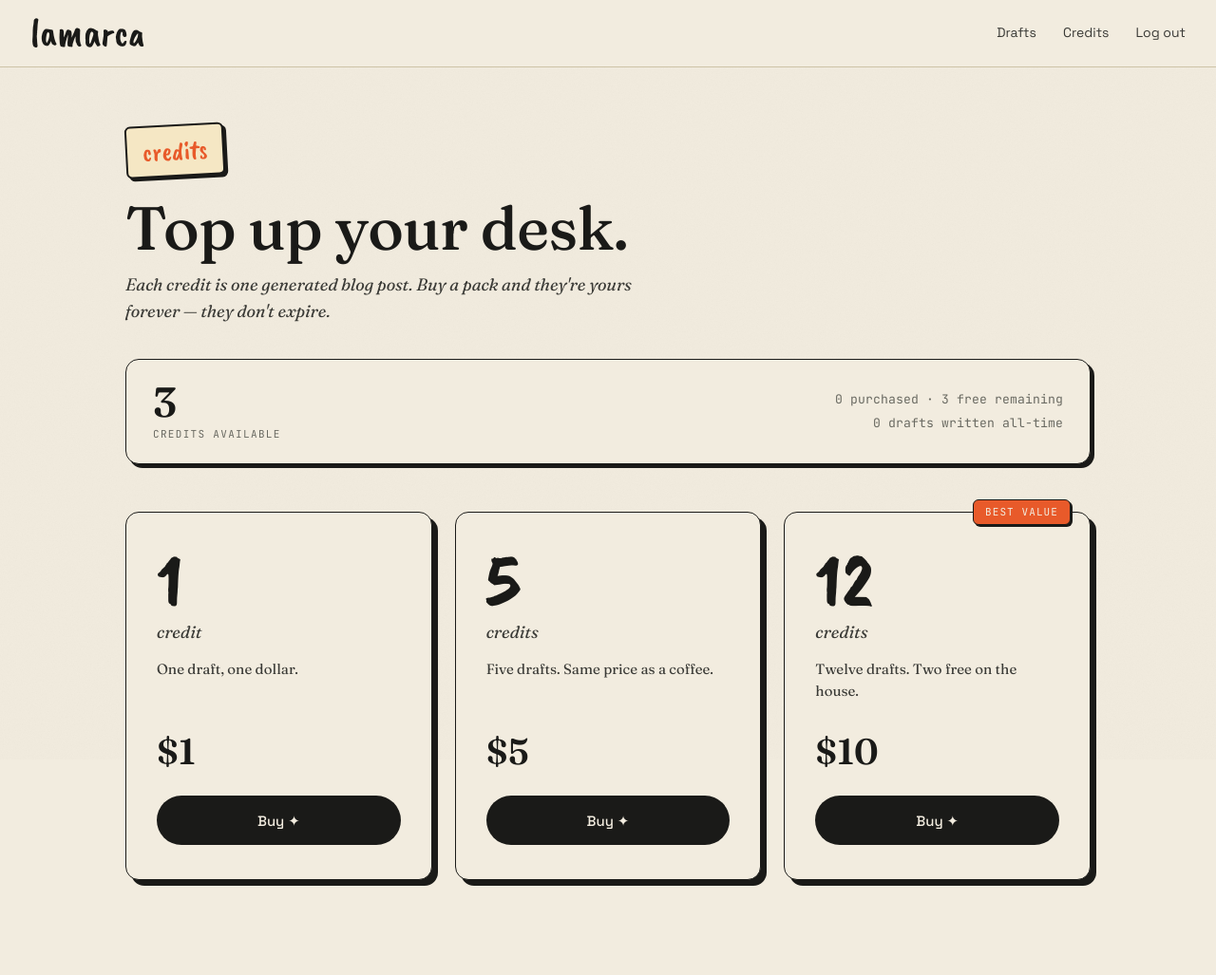
After one commit to lama9811/Lamarca, a Django app: page /billing/ in a window 1280 px wide. The commit adds this page. Shown: the whole page at 95% size. Run offline with Django 5.2, Linux system fonts and the light colour scheme; the visitor is signed in with stand-in values (Sample User, id 1); data comes from the database, SQL or seed files in the repository.

Commit message:
Add Stripe credit-pack billing
Users get 3 free generations, then must buy credits. Three packs in
Stripe Test Mode: 1 credit/$1, 5 credits/$5, 12 credits/$10.

New code:
- core/models.py: Profile (OneToOne with User) tracks credit_balance,
  free_used, lifetime stats, stripe_customer_id. Auto-created via
  post_save signal so existing users get profiles on next save.
- core/services/stripe_service.py: thin wrapper for Checkout Session
  creation and webhook signature verification.
- core/views/billing.py:
    GET  /billing/         - shows balance + three pack cards
    POST /billing/buy/     - creates Checkout Session, returns redirect URL
    GET  /billing/success/ - post-payment thank-you page
    POST /webhooks/stripe/ - verifies signature, grants credits on
                             checkout.session.completed
- core/templates/billing.html, billing_success.html — editorial design
  matching the rest of the site.

Wiring:
- core/views/api.py generate_blog now returns 402 + out_of_credits=True
  when total_remaining is 0, decrements 1 credit (free first, then
  paid) inside an atomic block after a successful generation, and
  returns the new remaining count for the dashboard to update live.
- core/views/pages.py dashboard now passes profile to the template.
- core/templates/dashboard.html shows a "N credits left · Top up →"
  pill above the input form, plus a credit-aware error message when
  a generation fails with 402.
- theme/templates/base.html nav: replaces "Voices/Pricing" with a
  single "Credits" link for authenticated users.

Settings:
- STRIPE_SECRET_KEY, STRIPE_PUBLISHABLE_KEY, STRIPE_WEBHOOK_SECRET
- STRIPE_PRICE_1_CREDIT, STRIPE_PRICE_5_CREDITS, STRIPE_PRICE_12_CREDITS
- STRIPE_CREDIT_PACKS list (the source of truth for pack display +
  webhook price→credits lookup).
- FREE_GENERATIONS = 3

Migration 0003_profile creates the new table. The webhook is csrf
exempt (Stripe can't send Django's CSRF cookie) and verifies the
signature using STRIPE_WEBHOOK_SECRET to ensure only Stripe can grant
credits.

Co-Authored-By: Claude Opus 4.7 (1M context) <noreply@anthropic.com>

```diff
--- /dev/null
+++ b/core/templates/billing.html
@@ -0,0 +1,217 @@
+{% extends "base.html" %}
+
+{% block title %}Billing — Lamarca{% endblock %}
+
+{% block extra_css %}
+.bill{
+  max-width: 1080px;
+  margin: 0 auto;
+  padding: 60px 32px 100px;
+}
+.bill-stamp{
+  font-size: 28px;
+  color: var(--accent-2);
+  transform: rotate(-3deg);
+  display: inline-block;
+  background: var(--cream);
+  padding: 4px 16px;
+  border: 2px solid var(--ink);
+  border-radius: 6px;
+  box-shadow: 3px 3px 0 var(--ink);
+  margin-bottom: 22px;
+}
+.bill h1{
+  font-size: clamp(40px, 5vw, 64px);
+  line-height: 1;
+  margin: 0 0 14px;
+  font-weight: 500;
+}
+.bill-sub{
+  font-family: 'Fraunces', serif;
+  font-style: italic;
+  color: var(--ink-2);
+  font-size: 18px;
+  margin: 0 0 36px;
+  max-width: 580px;
+}
+
+.balance-card{
+  display: flex; flex-wrap: wrap; gap: 20px;
+  align-items: center; justify-content: space-between;
+  background: var(--paper);
+  border: 1.5px solid var(--ink);
+  border-radius: 14px;
+  padding: 22px 28px;
+  box-shadow: 4px 4px 0 var(--ink);
+  margin-bottom: 50px;
+}
+.balance-num{
+  font-family: 'Fraunces', serif;
+  font-size: 44px;
+  font-weight: 600;
+  color: var(--ink);
+  line-height: 1;
+}
+.balance-label{
+  font-family: 'JetBrains Mono', monospace;
+  font-size: 11px;
+  letter-spacing: 0.12em;
+  text-transform: uppercase;
+  color: var(--ink-3);
+  margin-top: 4px;
+}
+
+.packs{
+  display: grid;
+  grid-template-columns: repeat(auto-fit, minmax(280px, 1fr));
+  gap: 24px;
+}
+.pack{
+  position: relative;
+  background: var(--paper);
+  border: 1.5px solid var(--ink);
+  border-radius: 14px;
+  padding: 36px 32px;
+  box-shadow: 6px 6px 0 var(--ink);
+  display: flex; flex-direction: column;
+  transition: transform .12s, box-shadow .12s;
+}
+.pack:hover{ transform: translate(-2px, -2px); box-shadow: 8px 8px 0 var(--ink); }
+.pack-badge{
+  position: absolute; top: -14px; right: 20px;
+  background: var(--accent-2);
+  color: var(--paper);
+  font-family: 'JetBrains Mono', monospace;
+  font-size: 11px;
+  letter-spacing: 0.1em;
+  text-transform: uppercase;
+  padding: 4px 12px;
+  border: 1.5px solid var(--ink);
+  border-radius: 6px;
+  box-shadow: 2px 2px 0 var(--ink);
+}
+.pack-credits{
+  font-family: 'Caveat Brush', cursive;
+  font-size: 80px;
+  line-height: .9;
+  color: var(--ink);
+}
+.pack-credits-label{
+  font-family: 'Fraunces', serif;
+  font-style: italic;
+  color: var(--ink-2);
+  font-size: 18px;
+  margin: 4px 0 14px;
+}
+.pack-tagline{
+  font-family: 'Fraunces', serif;
+  color: var(--ink-2);
+  font-size: 15px;
+  line-height: 1.5;
+  margin: 0 0 24px;
+  flex: 1;
+}
+.pack-price{
+  font-family: 'Fraunces', serif;
+  font-size: 38px;
+  font-weight: 600;
+  color: var(--ink);
+  margin-bottom: 16px;
+}
+
+.bill-error{
+  margin-top: 24px;
+  padding: 14px 18px;
+  border: 1.5px solid var(--accent-2);
+  background: #ffe4d9;
+  color: var(--accent-2);
+  border-radius: 10px;
+  font-family: 'Fraunces', serif;
+  font-style: italic;
+  display: none;
+}
+
+@media (max-width: 760px){
+  .bill{ padding: 40px 20px 60px; }
+}
+{% endblock %}
+
+{% block content %}
+<main class="bill">
+  <div class="bill-stamp caveat">credits</div>
+  <h1 class="fraunces">Top up your desk.</h1>
+  <p class="bill-sub">Each credit is one generated blog post. Buy a pack and they're yours forever — they don't expire.</p>
+
+  <div class="balance-card">
+    <div>
+      <div class="balance-num">{{ profile.total_remaining }}</div>
+      <div class="balance-label">credits available</div>
+    </div>
+    <div style="text-align: right;">
+      <div class="mono" style="color: var(--ink-3);">
+        {{ profile.credit_balance }} purchased · {{ profile.free_remaining }} free remaining
+      </div>
+      <div class="mono" style="color: var(--ink-3); margin-top: 4px;">
+        {{ profile.lifetime_generations }} drafts written all-time
+      </div>
+    </div>
+  </div>
+
+  <div class="packs">
+    {% for pack in packs %}
+    <div class="pack">
+      {% if pack.badge %}<div class="pack-badge">{{ pack.badge }}</div>{% endif %}
+      <div class="pack-credits caveat">{{ pack.credits }}</div>
+      <div class="pack-credits-label">{% if pack.credits == 1 %}credit{% else %}credits{% endif %}</div>
+      <p class="pack-tagline">{{ pack.tagline }}</p>
+      <div class="pack-price">{{ pack.price_label }}</div>
+      <button class="btn-primary btn-block buy-btn" data-price-id="{{ pack.price_id }}">
+        Buy ✦
+      </button>
+    </div>
+    {% endfor %}
+  </div>
+
+  <div class="bill-error" id="bill-error"></div>
+</main>
+
+<script>
+  const errBox = document.getElementById('bill-error');
+  function getCsrf() {
+    return document.cookie.match(/csrftoken=([^;]+)/)?.[1] ?? '';
+  }
+  document.querySelectorAll('.buy-btn').forEach(btn => {
+    btn.addEventListener('click', async () => {
+      const priceId = btn.dataset.priceId;
+      if (!priceId) {
+        errBox.textContent = 'This pack is not configured. Check STRIPE_PRICE_* env vars.';
+        errBox.style.display = 'block';
+        return;
+      }
+      btn.disabled = true;
+      btn.textContent = 'Redirecting…';
+      try {
+        const res = await fetch('{% url "buy_credits" %}', {
+          method: 'POST',
+          headers: {'Content-Type': 'application/json', 'X-CSRFToken': getCsrf()},
+          body: JSON.stringify({price_id: priceId}),
+        });
+        const data = await res.json();
+        if (!res.ok || !data.url) {
+          errBox.textContent = data.error || 'Could not start checkout.';
+          errBox.style.display = 'block';
+          btn.disabled = false;
+          btn.textContent = 'Buy ✦';
+          return;
+        }
+        window.location.href = data.url;
+      } catch (e) {
+        errBox.textContent = 'Network error. Please try again.';
+        errBox.style.display = 'block';
+        btn.disabled = false;
+        btn.textContent = 'Buy ✦';
+      }
+    });
+  });
+</script>
+{% endblock %}
--- a/core/urls.py
+++ b/core/urls.py
@@ -14,6 +14,12 @@ urlpatterns = [
     # App
     path('dashboard/', views.dashboard, name='dashboard'),
 
+    # Billing
+    path('billing/', views.billing, name='billing'),
+    path('billing/buy/', views.buy_credits, name='buy_credits'),
+    path('billing/success/', views.billing_success, name='billing_success'),
+    path('webhooks/stripe/', views.stripe_webhook, name='stripe_webhook'),
+
     # API
     path('api/generate/', views.generate_blog, name='generate_blog'),
 ]
--- a/core/views/__init__.py
+++ b/core/views/__init__.py
@@ -1,6 +1,7 @@
 from .pages import home, dashboard
 from .auth import register, login_view, logout_view, google_signin
 from .api import generate_blog
+from .billing import billing, buy_credits, billing_success, stripe_webhook
 
 __all__ = [
     'home',
@@ -10,4 +11,8 @@ __all__ = [
     'logout_view',
     'google_signin',
     'generate_blog',
+    'billing',
+    'buy_credits',
+    'billing_success',
+    'stripe_webhook',
 ]
--- /dev/null
+++ b/core/views/billing.py
@@ -0,0 +1,124 @@
+import json
+import logging
+
+import stripe
+from django.conf import settings
+from django.contrib.auth import get_user_model
+from django.contrib.auth.decorators import login_required
+from django.db import transaction
+from django.http import HttpResponse, JsonResponse
+from django.shortcuts import redirect, render
+from django.urls import reverse
+from django.views.decorators.csrf import csrf_exempt
+from django.views.decorators.http import require_POST
+
+from ..models import Profile
+from ..services.stripe_service import create_checkout_session, construct_webhook_event
+
+logger = logging.getLogger(__name__)
+User = get_user_model()
+
+
+def _get_profile(user) -> Profile:
+    profile, _ = Profile.objects.get_or_create(user=user)
+    return profile
+
+
+@login_required
+def billing(request):
+    profile = _get_profile(request.user)
+    return render(request, 'billing.html', {
+        'profile': profile,
+        'packs': settings.STRIPE_CREDIT_PACKS,
+    })
+
+
+@login_required
+@require_POST
+def buy_credits(request):
+    try:
+        data = json.loads(request.body)
+    except json.JSONDecodeError:
+        return JsonResponse({'error': 'Invalid request.'}, status=400)
+
+    price_id = data.get('price_id', '').strip()
+    if not price_id or price_id not in settings.STRIPE_PRICE_TO_CREDITS:
+        return JsonResponse({'error': 'Unknown credit pack.'}, status=400)
+
+    try:
+        session = create_checkout_session(
+            user=request.user,
+            price_id=price_id,
+            success_url=request.build_absolute_uri(reverse('billing_success')) + '?session_id={CHECKOUT_SESSION_ID}',
+            cancel_url=request.build_absolute_uri(reverse('billing')),
+        )
+    except stripe.StripeError as e:
+        logger.exception('Stripe checkout session creation failed')
+        return JsonResponse({'error': f'Payment error: {e.user_message or str(e)}'}, status=502)
+
+    return JsonResponse({'url': session.url})
+
+
+@login_required
+def billing_success(request):
+    """Landing page after Stripe redirects the user back. The webhook is the
+    source of truth for the credit balance — this page is just UX confirmation."""
+    profile = _get_profile(request.user)
+    return render(request, 'billing_success.html', {'profile': profile})
+
+
+@csrf_exempt
+@require_POST
+def stripe_webhook(request):
+    payload = request.body
+    sig_header = request.META.get('HTTP_STRIPE_SIGNATURE', '')
+
+    try:
+        event = construct_webhook_event(payload, sig_header)
+    except ValueError:
+        logger.warning('Stripe webhook: malformed payload')
+        return HttpResponse(status=400)
+    except stripe.SignatureVerificationError:
+        logger.warning('Stripe webhook: bad signature')
+        return HttpResponse(status=400)
+
+    if event['type'] == 'checkout.session.completed':
+        _handle_checkout_completed(event['data']['object'])
+
+    return HttpResponse(status=200)
+
+
+@transaction.atomic
+def _handle_checkout_completed(session):
+    user_id = session.get('client_reference_id')
+    if not user_id:
+        logger.error('Webhook: checkout.session.completed missing client_reference_id (session=%s)', session.get('id'))
+        return
+
+    try:
+        user = User.objects.select_for_update().get(pk=int(user_id))
+    except (User.DoesNotExist, ValueError, TypeError):
+        logger.error('Webhook: unknown user_id=%s', user_id)
+        return
+
+    # Pull the price ID from the line items so we know which pack was purchased.
+    # Stripe doesn't expand line_items by default — re-fetch with expansion.
+    line_items = stripe.checkout.Session.list_line_items(session['id'], limit=10)
+    credits_to_grant = 0
+    for item in line_items.data:
+        price_id = item.price.id if item.price else None
+        if price_id and price_id in settings.STRIPE_PRICE_TO_CREDITS:
+            credits_to_grant += settings.STRIPE_PRICE_TO_CREDITS[price_id] * item.quantity
+
+    if credits_to_grant <= 0:
+        logger.error('Webhook: no recognized price IDs in session=%s', session.get('id'))
+        return
+
+    profile, _ = Profile.objects.select_for_update().get_or_create(user=user)
+    profile.credit_balance += credits_to_grant
+    profile.lifetime_credits_purchased += credits_to_grant
+    customer_id = session.get('customer')
+    if customer_id and not profile.stripe_customer_id:
+        profile.stripe_customer_id = customer_id
+    profile.save()
+    logger.info('Granted %d credits to user %s (session=%s)', credits_to_grant, user.id, session.get('id'))
--- a/core/views/pages.py
+++ b/core/views/pages.py
@@ -1,5 +1,7 @@
 from django.contrib.auth.decorators import login_required
 from django.shortcuts import render
+
+from ..models import Profile
 
 
 def home(request):
@@ -8,4 +10,5 @@ def home(request):
 
 @login_required
 def dashboard(request):
-    return render(request, 'dashboard.html')
+    profile, _ = Profile.objects.get_or_create(user=request.user)
+    return render(request, 'dashboard.html', {'profile': profile})
--- a/requirements.txt
+++ b/requirements.txt
@@ -12,6 +12,7 @@ idna==3.11
 psycopg2-binary==2.9.11
 sqlparse==0.5.5
 requests==2.32.3
+stripe==15.1.0
 urllib3==2.6.3
 whitenoise==6.12.0
 youtube-transcript-api==1.2.4
--- a/theme/templates/base.html
+++ b/theme/templates/base.html
@@ -401,8 +401,7 @@ button{ font-family:inherit; }
     <nav class="nav-links">
       {% if user.is_authenticated %}
         <a href="{% url 'dashboard' %}">Drafts</a>
-        <a href="{% url 'home' %}#what">Voices</a>
-        <a href="{% url 'home' %}#pricing">Pricing</a>
+        <a href="{% url 'billing' %}">Credits</a>
         <a href="{% url 'logout' %}">Log out</a>
       {% else %}
         <a href="{% url 'home' %}#what">Drafts</a>
```
Also changed, not shown: core/models.py (+39 -2 lines), core/services/stripe_service.py (added, +32 -0 lines), core/templates/billing_success.html (added, +100 -0 lines), core/templates/dashboard.html (+47 -0 lines), core/views/api.py (+23 -1 lines), lamarca_ai/settings.py (+33 -0 lines), core/migrations/0003_profile.py (added).
